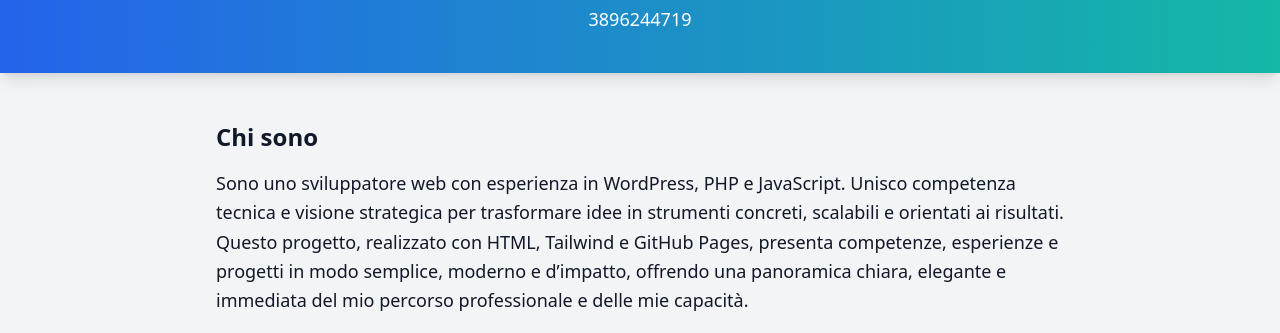
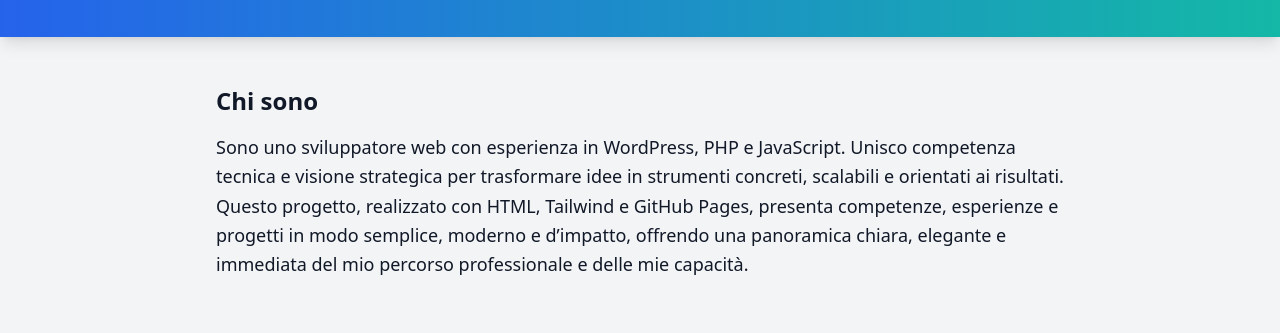
Before and after one commit to Immens95/MauroArnone, a plain HTML site: page index.html in a window 1280 px wide. Shown: the part 467-800 px from the top of the page. Drawn offline with nearby package versions, Linux system fonts and the light colour scheme.

Commit message:
Update index.html

```diff
--- a/index.html
+++ b/index.html
@@ -20,7 +20,6 @@
         <a href="https://github.com/Immens95" class="px-4 py-2 bg-white text-blue-600 rounded-lg shadow hover:bg-gray-200">GitHub</a>
       </div>
       <p class="text-lg mt-2">mauro.arnone.ma@gmail.com</p>
-      <p class="text-lg mt-2">3896244719</p>
     </div>
   </header>
 
```
